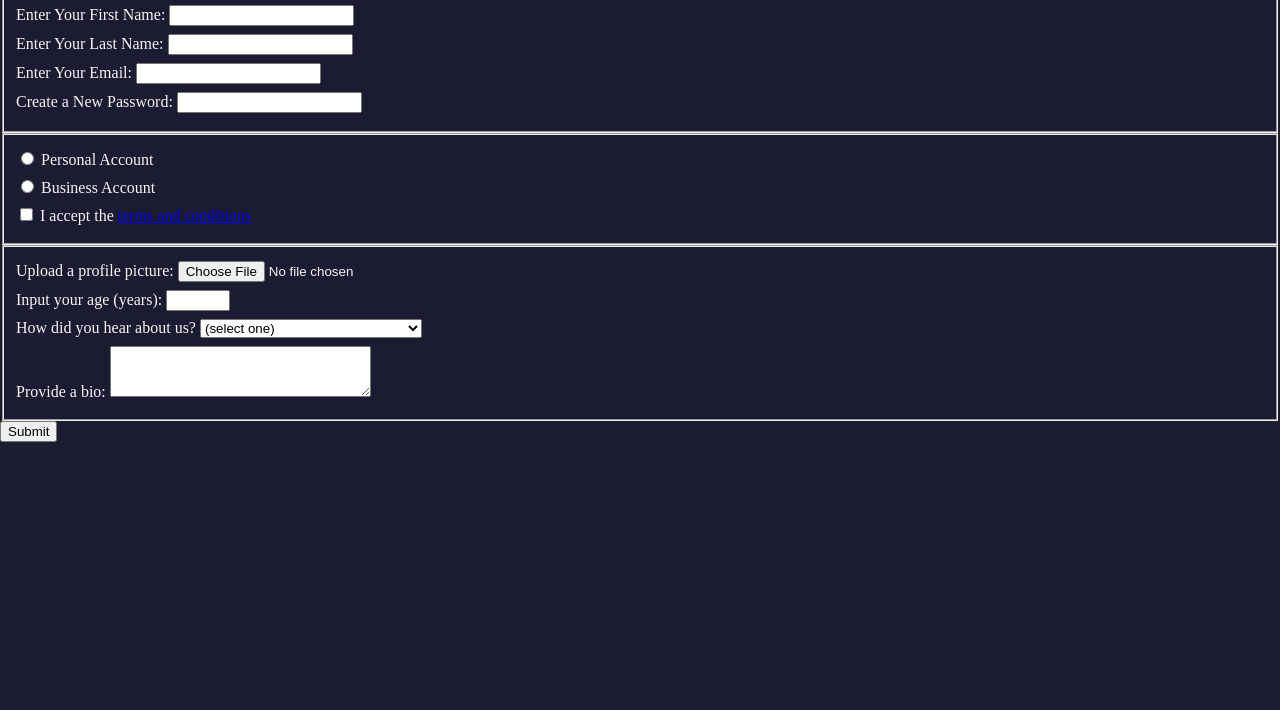
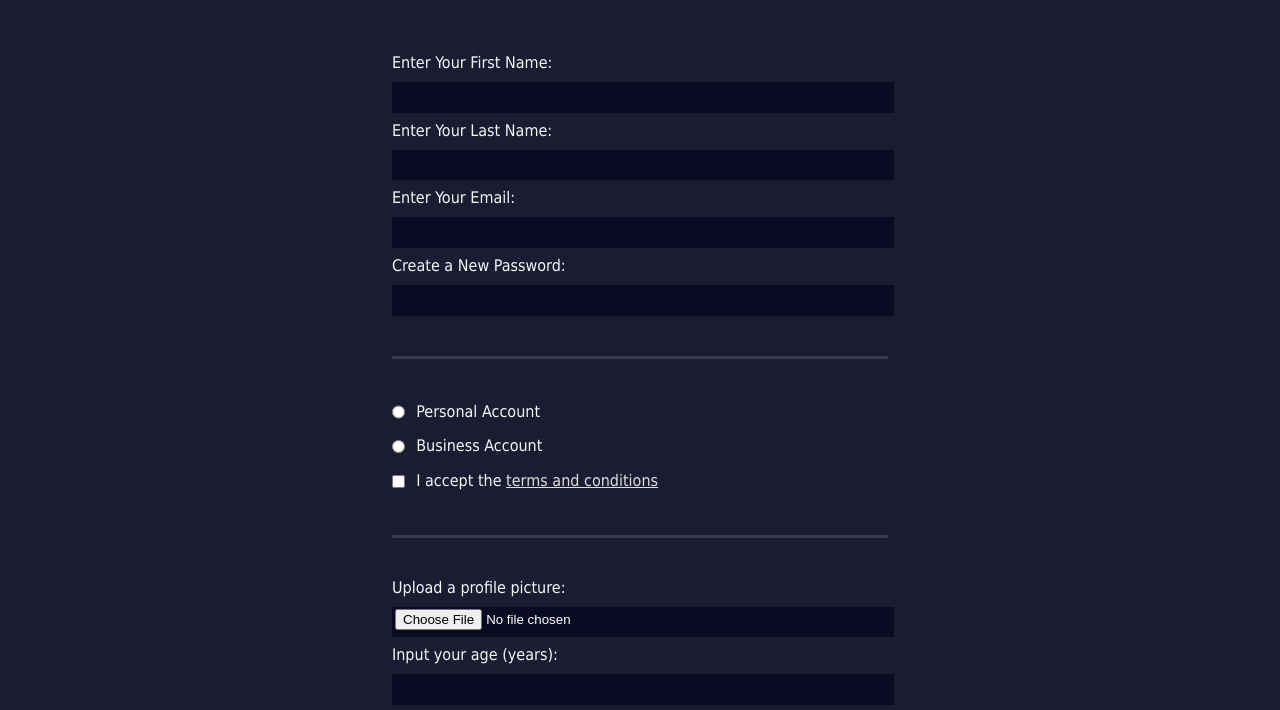
Before and after one commit to NicolaRoyo/Registration-Form, a website: page index.html in a window 1280 px wide. Shown: the part 124-834 px from the top of the page. Drawn offline with Linux system fonts and the light colour scheme.

Commit message:
Add styling

```diff
--- a/index.html
+++ b/index.html
@@ -37,14 +37,26 @@
         Use personal-account, business-account, and terms-and-conditions as values for the respective id attributes.
       -->
       <fieldset>
-        <label for="personal-account" ><input type="radio" name="account-type" id="personal-account" /> Personal Account</label>
-        <label for="business-account"><input type="radio" name="account-type" id="business-account" /> Business Account</label>
-        <label for="terms-and-conditions"><input type="checkbox" required id="terms-and-conditions" name="terms-and-conditions"/> I accept the <a href="https://www.freecodecamp.org/news/terms-of-service/"> terms and conditions </a>
+        <label for="personal-account" >
+          <input type="radio" name="account-type" id="personal-account" class="inline" />
+          Personal Account
+        </label>
+        <label for="business-account">
+          <input type="radio" name="account-type" id="business-account" class="inline"  />
+          Business Account
+        </label>
+        <label for="terms-and-conditions">
+          <input type="checkbox" required id="terms-and-conditions" name="terms-and-conditions" class="inline" />
+          I accept the <a href="https://www.freecodecamp.org/news/terms-of-service/"> terms and conditions </a>
         </label>
       </fieldset>
       <fieldset>
-          <label for="profile-picture">Upload a profile picture: <input type="file" id="profile-picture" name="profile-picture" /></label>
-        <label for="age">Input your age (years): <input type="number" min="13" max="120" id="age" name="age"/></label>
+          <label for="profile-picture">Upload a profile picture:
+            <input type="file" id="profile-picture" name="profile-picture" />
+          </label>
+        <label for="age"> Input your age (years):
+          <input type="number" min="13" max="120" id="age" name="age"/>
+        </label>
         <label for="referrer">How did you hear about us?
           <select id="referrer" name="referrer">
             <option value="">(select one)</option>
--- a/styles.css
+++ b/styles.css
@@ -4,9 +4,88 @@ body {
     margin: 0;
     background-color: #1b1b32;
     color: #f5f6f7;
-  }
+    font-family: Tahoma;
+    font-size: 16px;
+}
+
+h1,
+p {
+  margin: 1em auto;
+  text-align: center;
+}
+
+form {
+  margin: 0 auto;
+  max-width: 500px;
+  min-width: 300px;
+  width: 60vw;
+  padding-bottom: 2em;
+}
+
+fieldset {
+  border: none;
+  padding: 2rem 0;
+  border-bottom: 3px solid rgb(59, 59, 79);
+}
+
+/*You can select the last element of a specific type using the last-of-type CSS pseudo-class, like this:
+
+p:last-of-type { }
+That will select the last p element. Create a new selector that targets the last fieldset element and set its border-bottom to none.*/
+
+fieldset:last-of-type {
+  border-bottom: none;
+}
 
 label {
     display: block;
     margin: 0.5rem 0;
-  }
+}
+
+input,
+textarea,
+select {
+  width: 100%;
+  margin-top: 10px;
+  margin-bottom: 0;
+  margin-left: 0;
+  margin-right: 0;
+  min-height: 2em;
+}
+input,
+textarea {
+  background-color: #0a0a23;
+  border: solid 1px;
+  border-color: #0a0a23;
+  color: #ffffff;
+}
+
+.inline {
+  width: unset;
+  margin-right: 0.5em;
+  margin-left: 0;
+  margin-top: 0;
+  margin-bottom: 0;
+  vertical-align: middle;
+}
+
+input[type="submit"] {
+  display: block;
+  width: 60%;
+  min-width: 300px;
+  margin: 1em auto;
+  height: 2em;
+  font-size: 1.1rem;
+  background-color: #3b3b4f;
+  border-color: white;
+}
+
+/* Most browsers inject their own default CSS properties and values for different elements.  The file input is smaller than the other text input elements. By default, a padding of 1px 2px is given to input elements you can type in. */
+
+input[type="file"] {
+  padding: 1px 2px;
+}
+
+a {
+  color: #dfdfe2;
+}
```
